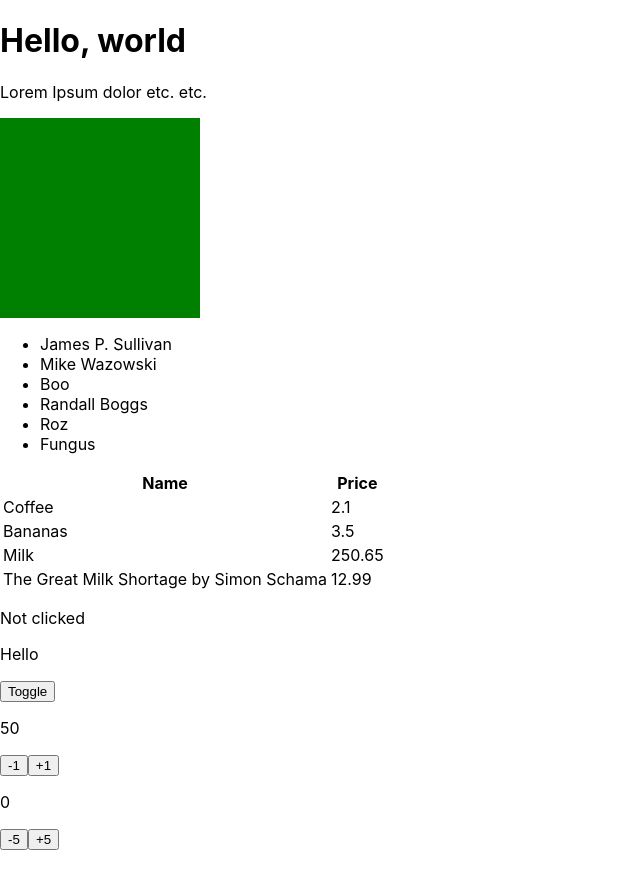
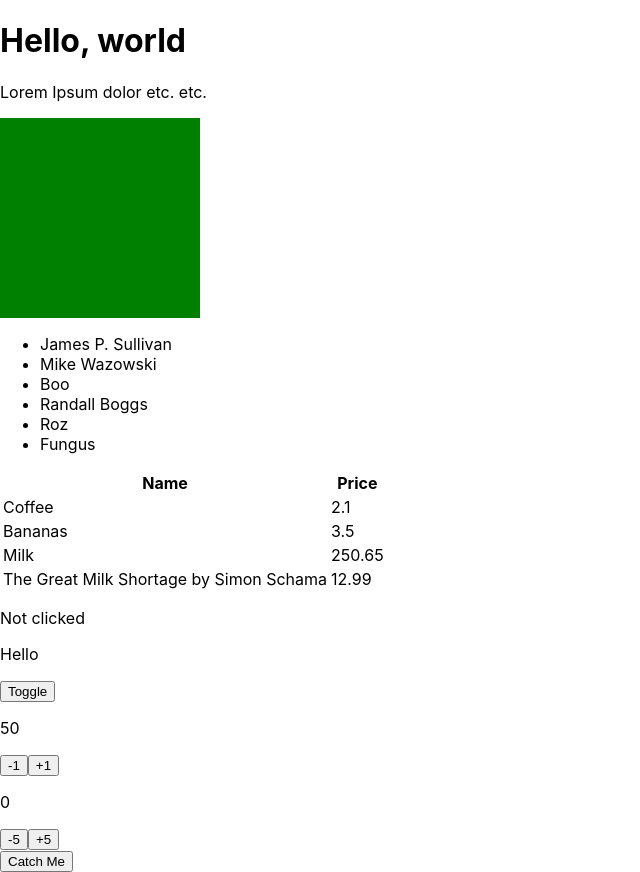
Before and after one commit to nosvalds/devMe-week9--react, a React (Create React App) app in the folder devme-react-exercises/: page / in a window 1280 px wide. Shown: the whole page, without its empty margins (0-640 px from the left). Before the commit the page ends 850 px from the top, so only its background shows below. Built offline with nearby package versions, Linux system fonts and the light colour scheme.

Commit message:
03 State - Catch Me Button complete

```diff
--- a/devme-react-exercises/src/components/Stuff.js
+++ b/devme-react-exercises/src/components/Stuff.js
@@ -8,6 +8,7 @@ import Clicked from './state/Clicked';
 import ToggleText from './state/ToggleText';
 import Counter from './state/Counter';
 import StepCounter from './state/StepCounter';
+import CatchMeIfYouCan from './state/CatchMeIfYouCan';
 
 const Stuff = ({ square }) => {
     let names = ["James P. Sullivan", "Mike Wazowski", "Boo", "Randall Boggs", "Roz", "Fungus"];
@@ -29,6 +30,7 @@ const Stuff = ({ square }) => {
         <ToggleText initial="Hello" alternate="World" />
         <Counter initial={ 50 } max={ 100 }/>
         <StepCounter max={ 100 } step={ 5 } />
+        <CatchMeIfYouCan jump={ 5 } />
     </React.Fragment>
   );
 }
--- /dev/null
+++ b/devme-react-exercises/src/components/state/CatchMeIfYouCan.js
@@ -0,0 +1,28 @@
+import React, { Component } from 'react';
+class CatchMeIfYouCan extends Component {
+
+    constructor(props) {
+        // make sure you always add this, it makes Component work
+        super(props);
+        // setup our state
+        // just a plain old JavaScript object
+        this.state = {
+            position: 0,
+        };
+
+        this.handleClick = this.handleClick.bind(this);
+        }
+
+    handleClick() {
+        const { jump } = this.props; // get jump size from props
+
+        this.setState({ position: this.state.position + jump });
+    }
+
+    render() {
+        return (<button onClick={ this.handleClick } style={{
+            transform: `translateY(${this.state.position}px)`
+        }}>Catch Me</button>)
+    }
+}
+export default CatchMeIfYouCan;
```
